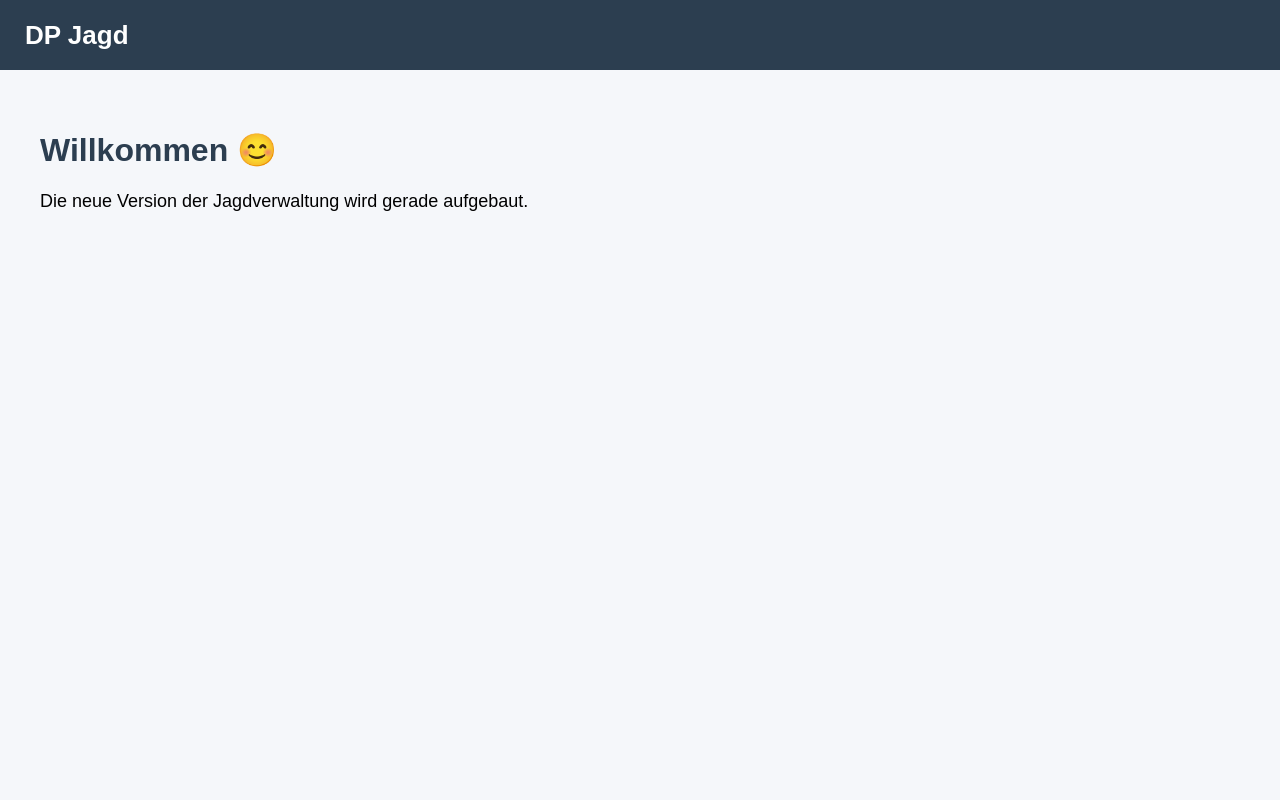
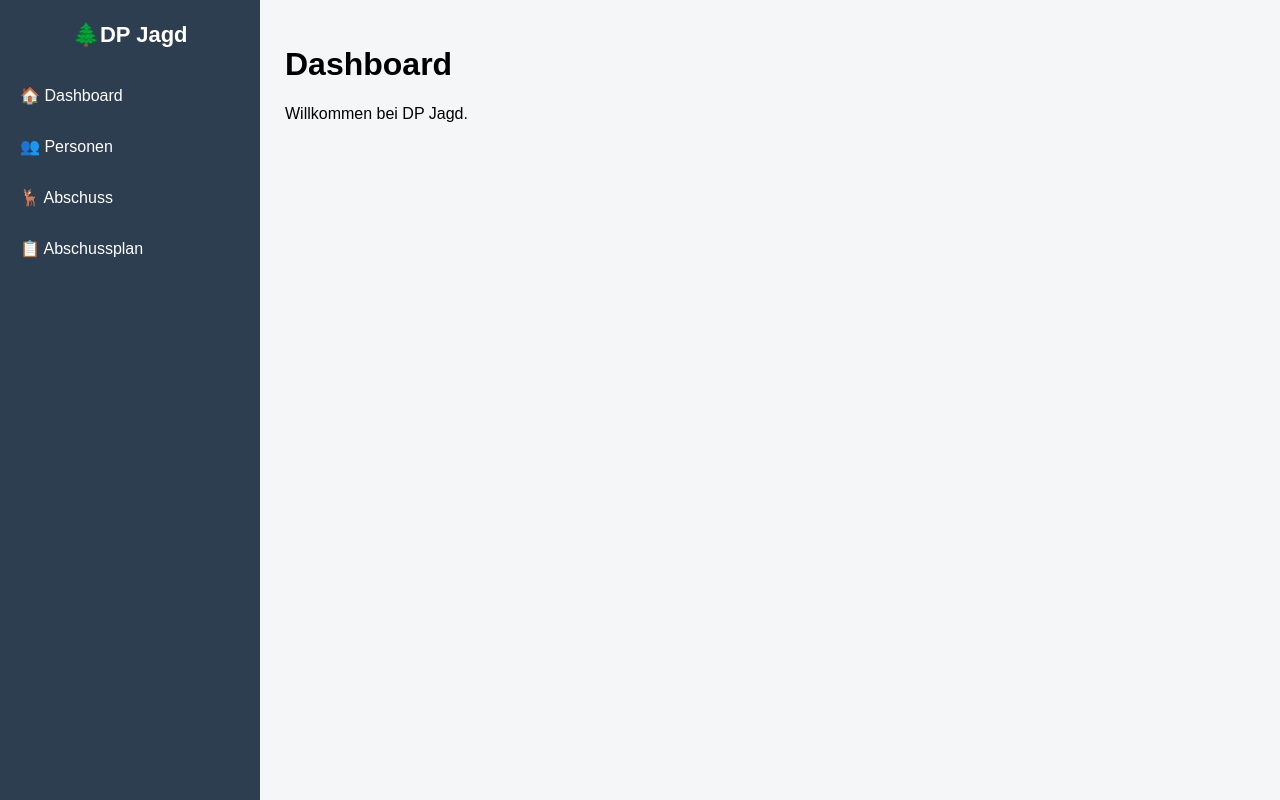
Before and after one commit to DP23-PontaDa/DP_Jagd, a plain HTML site: page index.html in a window 1280 px wide. Drawn offline with Linux system fonts and the light colour scheme.

Commit message:
Update index.html

```diff
--- a/index.html
+++ b/index.html
@@ -1,77 +1,61 @@
 <!DOCTYPE html>
-<html lang="de">
+
+<html>
+
 <head>
-    <meta charset="UTF-8">
-    <meta name="viewport" content="width=device-width, initial-scale=1.0">
-    <title>DP Jagd</title>
 
-    <style>
+<meta charset="utf-8">
 
-        body{
-            margin:0;
-            padding:0;
-            font-family:Arial,Helvetica,sans-serif;
-            background:#f5f7fa;
-        }
+<meta name="viewport" content="width=device-width, initial-scale=1">
 
-        .header{
+<title>DP Jagd</title>
 
-            background:#2c3e50;
-            color:white;
+<link rel="stylesheet" href="css/layout.css">
 
-            height:70px;
-
-            display:flex;
-            align-items:center;
-
-            padding-left:25px;
-
-            font-size:26px;
-            font-weight:bold;
-
-        }
-
-        .content{
-
-            padding:40px;
-
-        }
-
-        h1{
-
-            color:#2c3e50;
-
-        }
-
-        p{
-
-            font-size:18px;
-
-        }
-
-    </style>
+<link rel="stylesheet" href="css/sidebar.css">
 
 </head>
 
 <body>
 
-<div class="header">
+<div id="app">
 
-DP Jagd
+<div id="sidebar">
+
+<div class="logo">
+
+🌲 <span>DP Jagd</span>
 
 </div>
 
-<div class="content">
+<div class="menu">
 
-<h1>Willkommen 😊</h1>
+<button onclick="Router.load('dashboard')">🏠 <span>Dashboard</span></button>
 
-<p>
+<button onclick="Router.load('personen')">👥 <span>Personen</span></button>
 
-Die neue Version der Jagdverwaltung wird gerade aufgebaut.
+<button onclick="Router.load('abschuss')">🦌 <span>Abschuss</span></button>
 
-</p>
+<button onclick="Router.load('abschussplan')">📋 <span>Abschussplan</span></button>
 
 </div>
 
+</div>
+
+<div id="content">
+
+<div id="page">
+
+</div>
+
+</div>
+
+</div>
+
+<script src="js/router.js"></script>
+
+<script src="js/app.js"></script>
+
 </body>
+
 </html>
```
